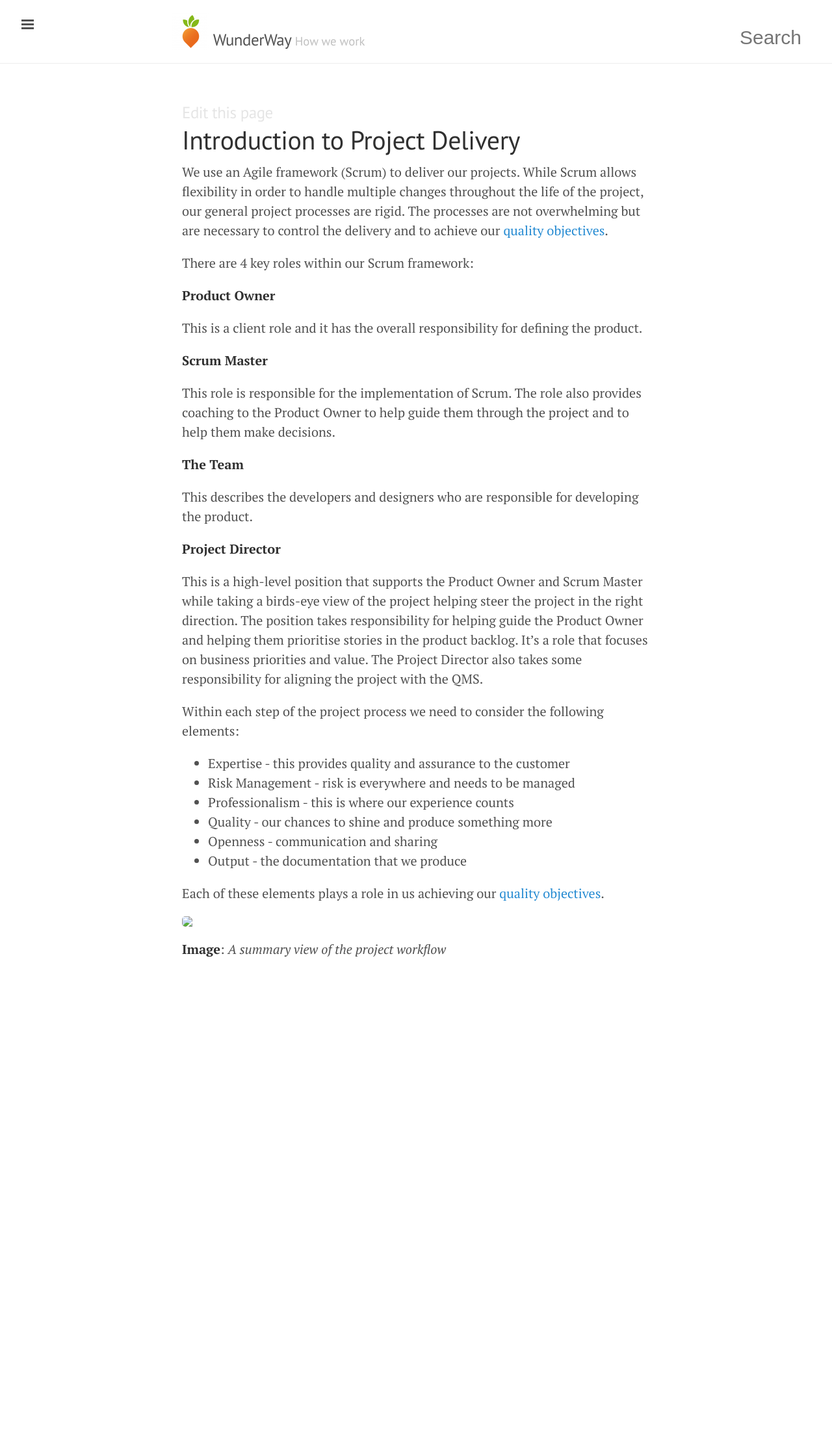
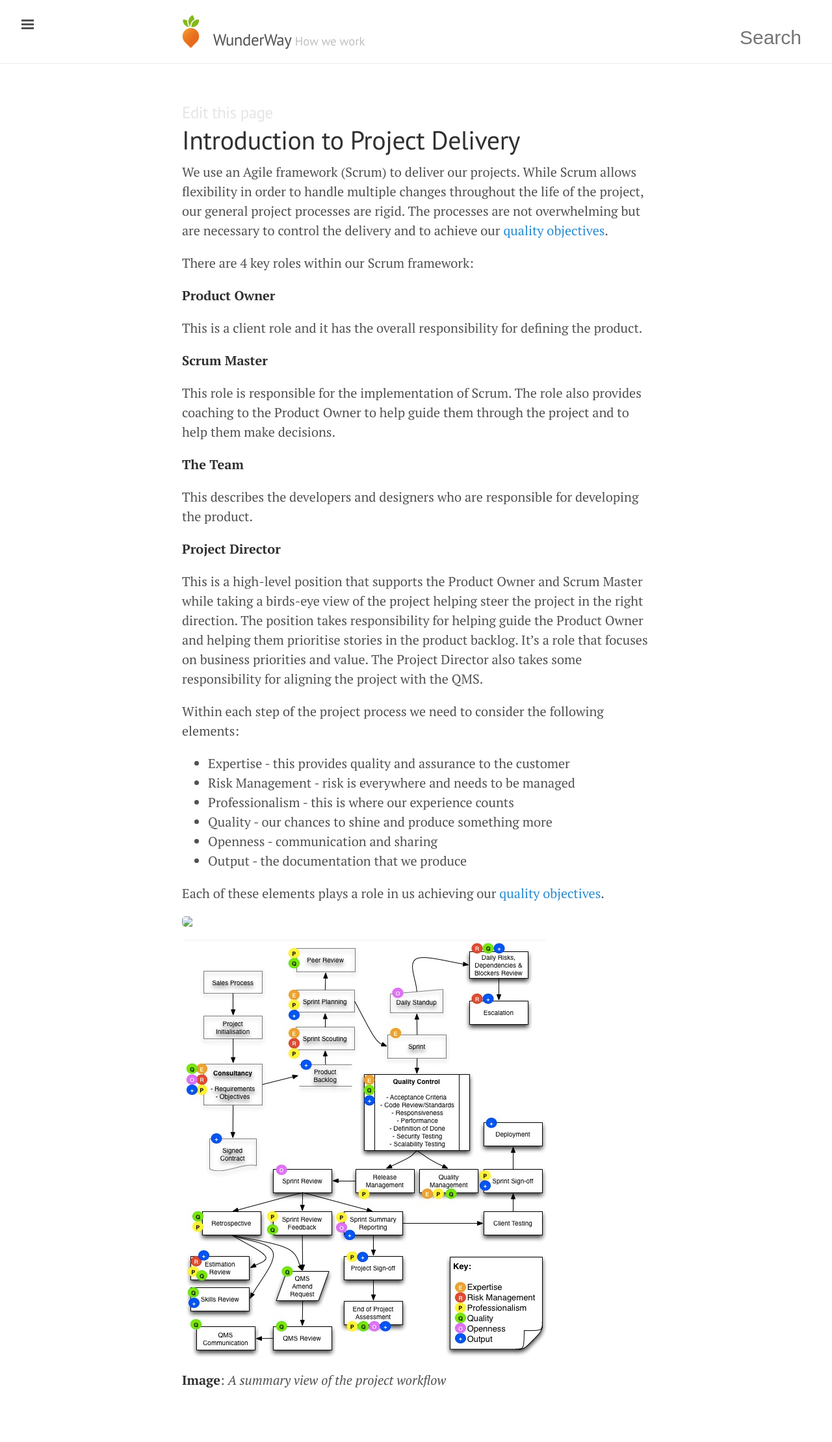
Before and after one commit to tormi/WunderWay, a Jekyll site: the page built from project-delivery/project-delivery-intro.md, in a window 1280 px wide. Shown: the whole page at 65% size. Built offline with Jekyll 4.4.1, drawn with Linux system fonts in a browser that asks for light colours; Markdown is read by kramdown in place of the engine named in the settings; before the commit the page ends 1556 px from its top, so only the background shows below that.

Commit message:
Fixing the image file paths (again)

```diff
--- a/project-delivery/project-delivery-intro.md
+++ b/project-delivery/project-delivery-intro.md
@@ -37,6 +37,8 @@ Within each step of the project process we need to consider the following elemen
 
 Each of these elements plays a role in us achieving our <a href="qms">quality objectives</a>.
 
-<img src="../_images/project-workflow.png">
+<img src="../public/images/project-workflow.png">
+
+![image](http://way.wunder.co.uk/public/images/project-workflow.png)
 
 **Image**: <i>A summary view of the project workflow</i>
```
Also changed, not shown: public/images/project-workflow.png (renamed from _images/project-workflow.png).
